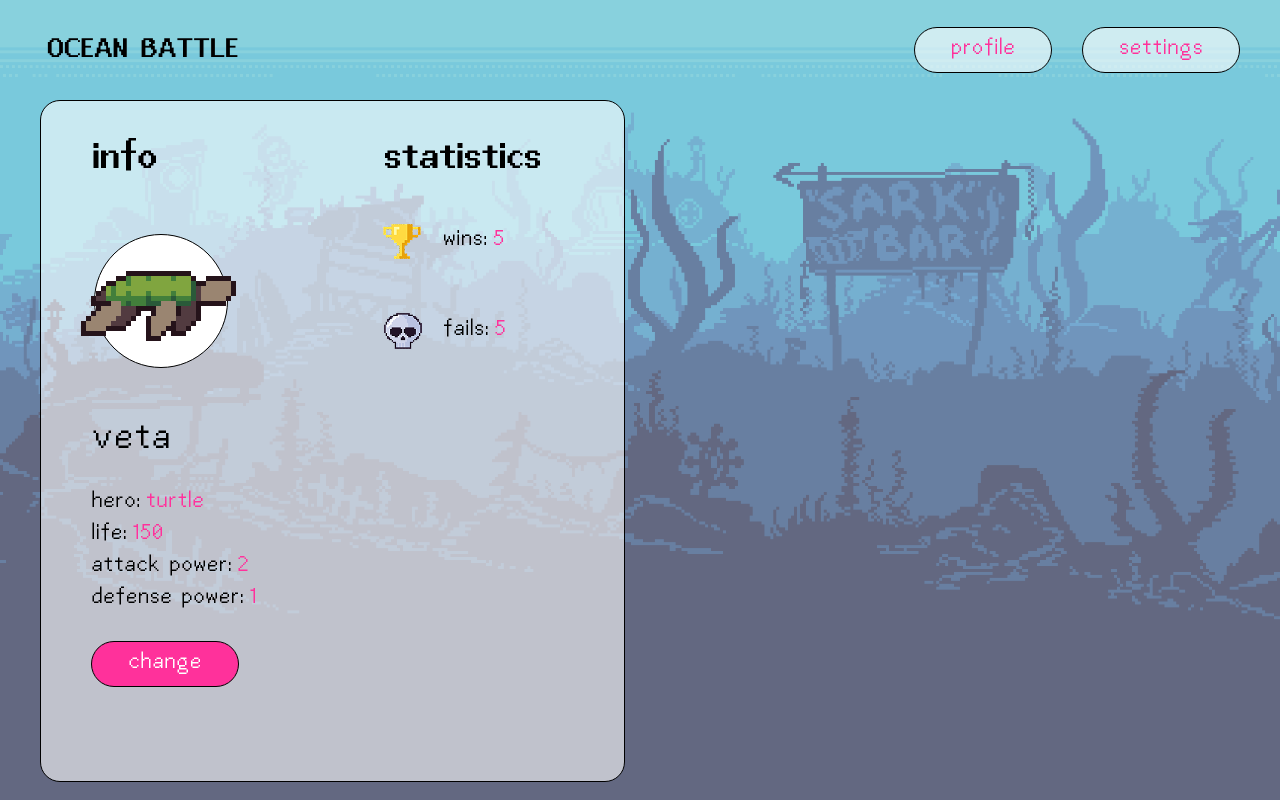
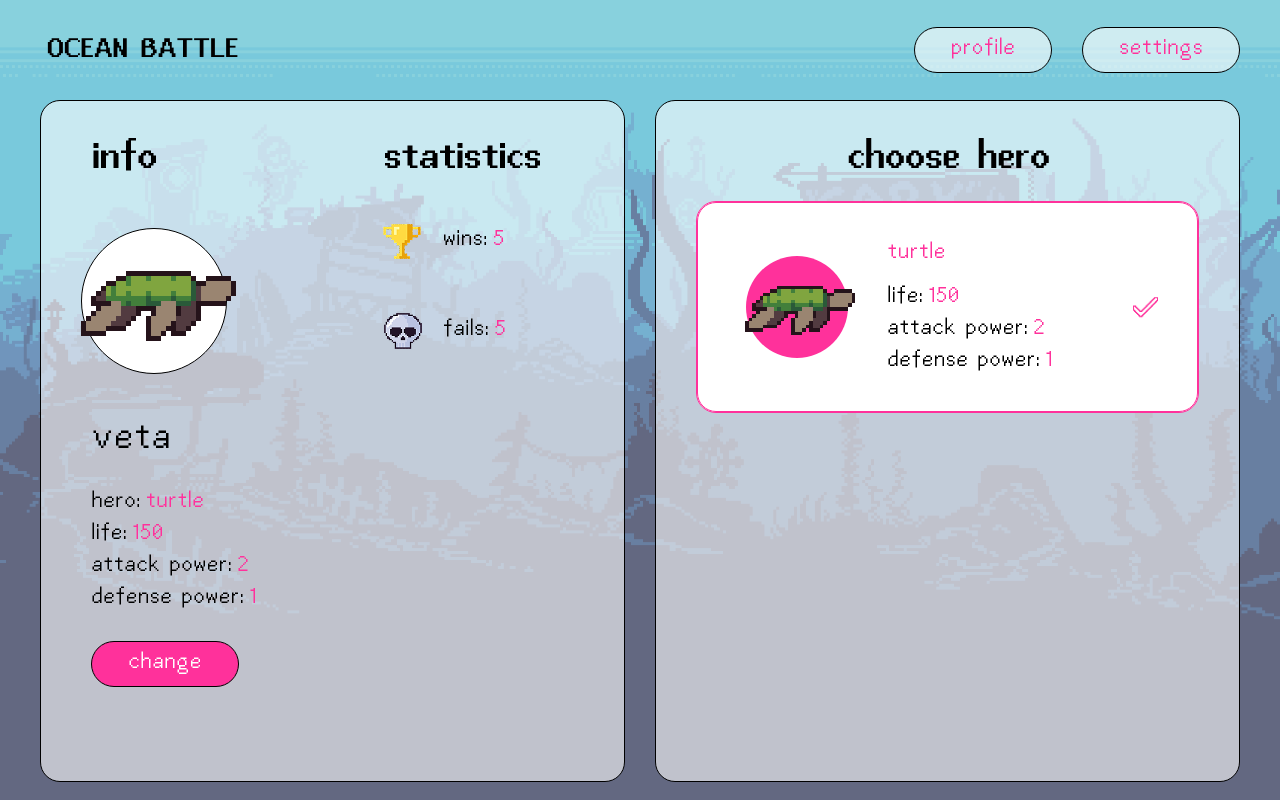
Before and after one commit to vetavv/not-fight-club, a website built with webpack: page src/index.html in a window 1280 px wide. Built offline with nearby package versions, Linux system fonts and the light colour scheme.

Commit message:
feat: add and style chose hero section

```diff
--- a/src/index.html
+++ b/src/index.html
@@ -31,20 +31,20 @@
                         <main class="page__main">
                             <h1 class="visually-hidden">Fight-club game "Ocean Battle".</h1>
 
-                            <section class="page__home" hidden>
+                            <section class="page__home hidden">
                                 <h2 class="visually-hidden">Home of the game.</h2>
                                 <button class="main-btn">Start game</button>
                             </section>
 
-                            <div class="page_profile">
-                                <section class="block hero">
+                            <div class="page_profile ">
+                                <section class="block profile">
                                     <h2 class="visually-hidden">Hero profile.</h2>
                                     <div class="subsection">
                                         <h3 class="title">Info</h3>
                                         <div class="hero__img-container">
                                             <div class="hero__img idle"></div>
                                         </div>
-                                        <p class="hero__name">Veta</p>
+                                        <p class="profile__name">Veta</p>
                                         <dl class="list">
                                             <div class="list__item">
                                                 <dt class="list__key">Hero</dt>
@@ -80,7 +80,34 @@
                                         </dl>
                                     </div>
                                 </section>
-                                <section></section>
+
+                                <section class="block choose">
+                                    <h2 class="title choose__title">Choose hero</h2>
+                                    <ul class="cards">
+                                        <li class="card active">
+                                            <div class="hero__img-container card__img-container">
+                                                <div class="hero__img card__img idle"></div>
+                                            </div>
+                                            <div class="card__info">
+                                                <p class="card__name">turtle</p>
+                                                <dl class="list">
+                                                    <div class="list__item">
+                                                        <dt class="list__key">Life</dt>
+                                                        <dd class="list__value">150</dd>
+                                                    </div>
+                                                    <div class="list__item">
+                                                        <dt class="list__key">Attack power</dt>
+                                                        <dd class="list__value">2</dd>
+                                                    </div>
+                                                    <div class="list__item">
+                                                        <dt class="list__key">Defense power</dt>
+                                                        <dd class="list__value">1</dd>
+                                                    </div>
+                                                </dl>
+                                            </div>
+                                        </li>
+                                    </ul>
+                                </section>
                             </div>
                         </main>
                     </div>
--- a/src/styles/general.css
+++ b/src/styles/general.css
@@ -7,6 +7,10 @@
   padding: 0 !important;
   clip: rect(0 0 0 0) !important;
   overflow: hidden !important;
+}
+
+.hidden {
+  display: none !important;
 }
 
 .page {
@@ -176,7 +180,7 @@
   border: 1px solid var(--color-border);
 }
 
-.hero {
+.profile {
   display: grid;
   grid-template-columns: 1fr 1fr;
 }
@@ -228,7 +232,7 @@
   }
 
   to {
-    background-position: calc(-240px * 4);
+    background-position: calc(var(--hero-size) * -4);
   }
 }
 
@@ -236,16 +240,16 @@
   content: "";
   position: absolute;
   top: 50%;
-  left: 50%;
+  left: 47%;
   transform: translate(-50%, -50%);
-  width: 55%;
-  height: 55%;
+  width: 60%;
+  height: 60%;
   background-color: #fff;
   border-radius: 50%;
   border: 1px solid var(--color-border);
 }
 
-.hero__name {
+.profile__name {
   margin: 0;
   margin-bottom: 30px;
   font-size: 40px;
@@ -294,8 +298,87 @@
   background-image: url("./../assets/images/decor/win.png");
   background-position: center left;
   background-repeat: no-repeat;
+  image-rendering: pixelated;
 }
 
 .stats__item:nth-child(2)::before {
   background-image: url("./../assets/images/decor/fail.png");
 }
+
+.choose__title {
+  text-align: center;
+  margin-bottom: 20px;
+}
+
+.choose {
+  padding-inline: 40px;
+  max-height: calc(100vh - 2 * (var(--header-height)));
+}
+
+.cards {
+  margin: 0;
+  padding: 0;
+  list-style: none;
+  overflow-y: auto;
+  max-height: calc(100% - 80px);
+}
+
+.card {
+  position: relative;
+  box-sizing: border-box;
+  width: 100%;
+  padding: 20px;
+  display: grid;
+  grid-template-columns: 1fr 2fr;
+  margin-bottom: 20px;
+  background-color: #fff;
+  border: 1px solid var(--color-border);
+  border-radius: 20px;
+  cursor: pointer;
+}
+
+.card__img-container {
+  --hero-size: 170px;
+  margin-left: 0;
+}
+
+.card__img {
+  background-image: url("./../assets/images/heroes/turtle/Idle.png");
+}
+
+.card__img-container::before {
+  border: 0;
+  background-color: var(--color-accent);
+}
+
+.card:hover,
+.card:active,
+.card.active {
+  border: 1px solid var(--color-accent);
+  outline: 1px solid var(--color-accent);
+  outline-offset: -2px;
+}
+
+.card.active::after {
+  content: "";
+  position: absolute;
+  right: 40px;
+  top: 50%;
+  transform: translateY(-50%);
+  height: 26px;
+  width: 26px;
+  background-image: url("./../assets/images/decor/check.svg");
+  background-repeat: no-repeat;
+  background-size: 100% auto;
+  background-position: center;
+}
+
+.card__name {
+  color: var(--color-accent);
+  font-size: 24px;
+  margin-block: 20px;
+}
+
+.card .list {
+  margin-bottom: 0;
+}
```
